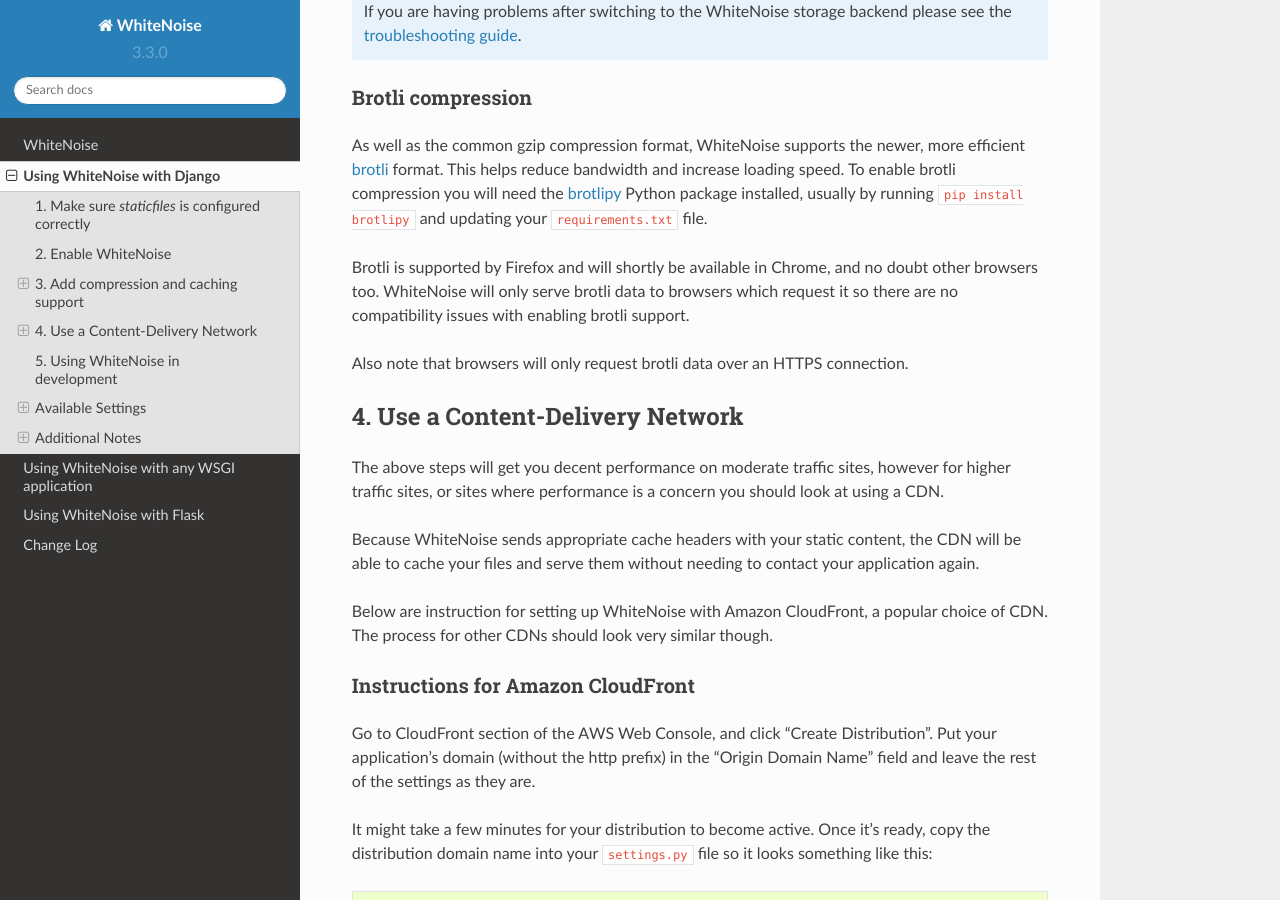
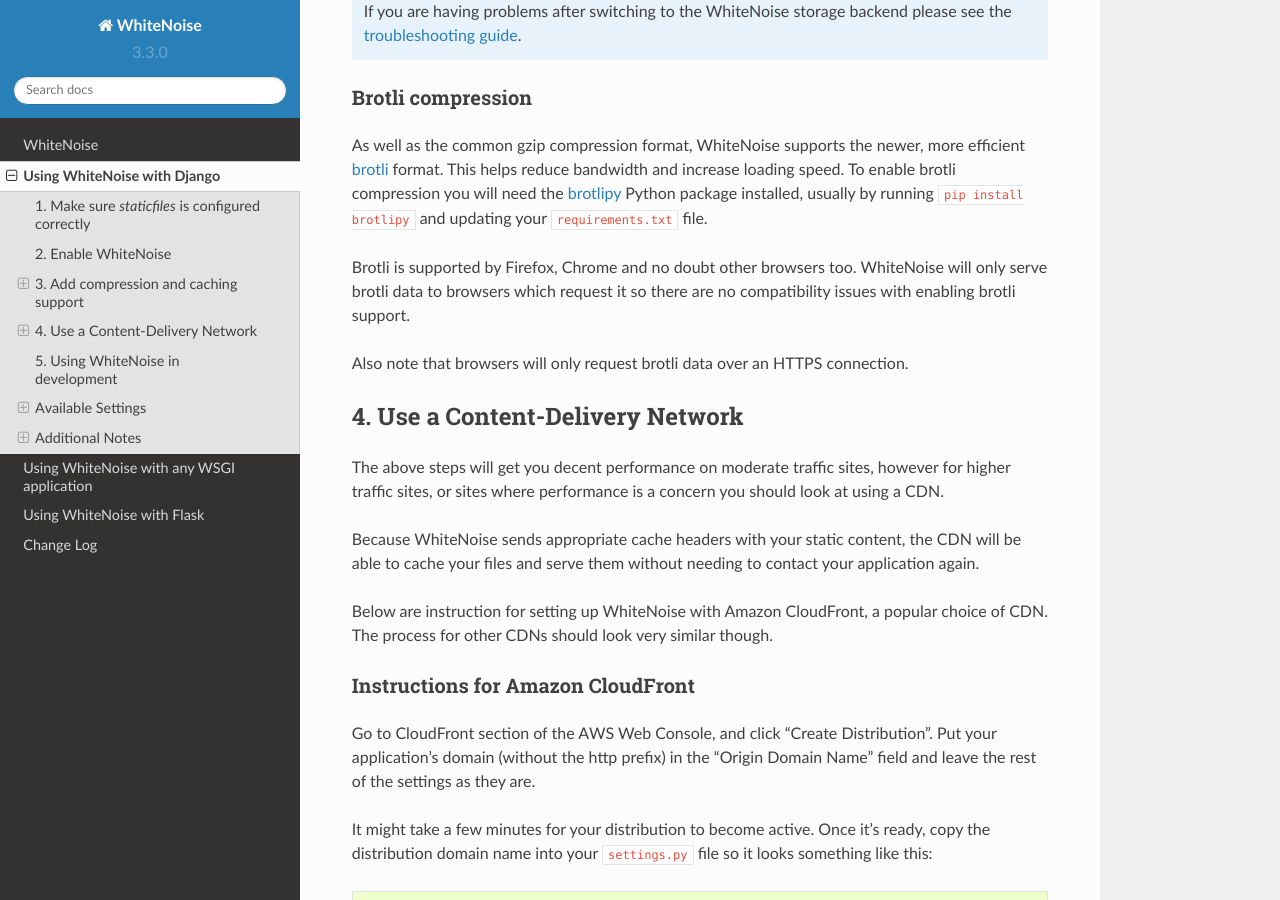
Before and after one commit to gorbunov87/white_noise, a Sphinx documentation site: the page built from docs/django.rst, in a window 1280 px wide and 900 px high, scrolled down 1595 px. Built offline with Sphinx 7.4.7 and the Read the Docs theme 2.0.0, drawn with Linux system fonts in a browser that asks for light colours.

Commit message:
Add Chrome to list of supported browsers
A list of supported browsers can be found at http://caniuse.com/#feat=brotli

```diff
--- a/docs/django.rst
+++ b/docs/django.rst
@@ -89,7 +89,7 @@
 Python package installed, usually by running ``pip install brotlipy`` and
 updating your ``requirements.txt`` file.
 
-Brotli is supported by Firefox and will shortly be available in Chrome, and no doubt
+Brotli is supported by Firefox, Chrome and no doubt
 other browsers too. WhiteNoise will only serve brotli data to browsers which request
 it so there are no compatibility issues with enabling brotli support.
 
```
